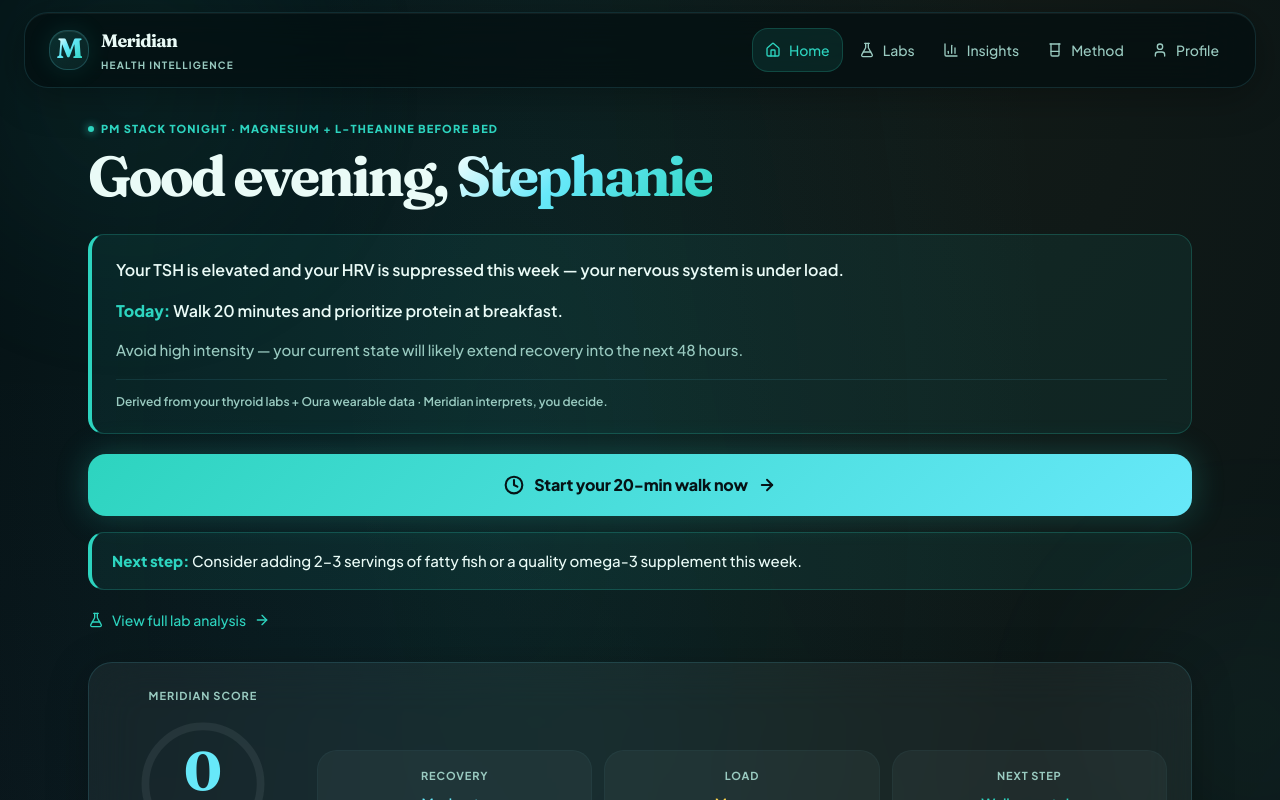
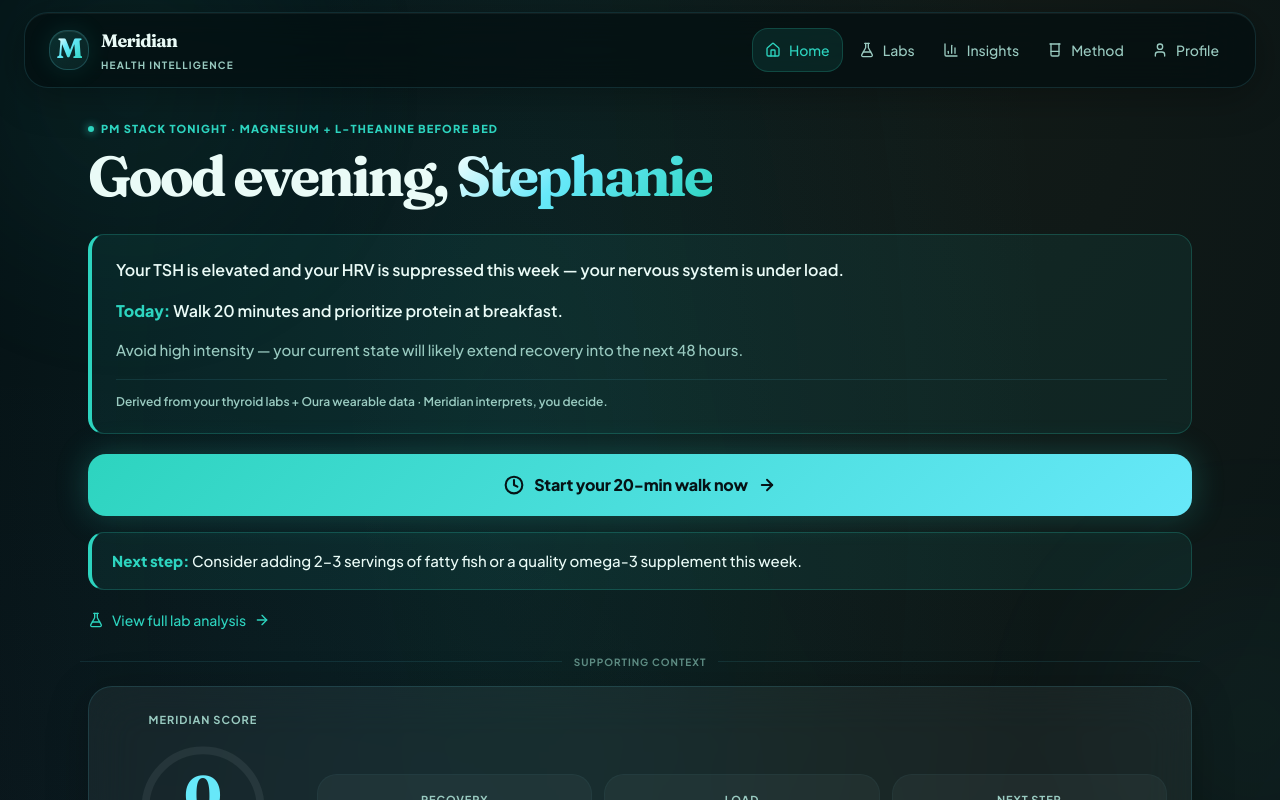
Before and after one commit to stepharlie/meridian-app, a Next.js app: page / in a window 1280 px wide. Shown: the top 800 px of the page. Built offline with nearby package versions, Linux system fonts and the light colour scheme.

Commit message:
Add files via upload

```diff
--- a/app/page.tsx
+++ b/app/page.tsx
@@ -64,8 +64,20 @@ function HomePage() {
       transform: ready ? "translateY(0)" : "translateY(8px)",
       transition: "opacity 0.35s cubic-bezier(.22,1,.36,1), transform 0.35s cubic-bezier(.22,1,.36,1)"
     }}>
+      {/* PRIMARY — What to do today */}
       <HomeGreeting />
       <HealthIntelligence />
+
+      {/* SEPARATOR — Visual break between directive and context */}
+      <div style={{ margin: "8px 16px 0", display: "flex", alignItems: "center", gap: "12px" }}>
+        <div style={{ flex: 1, height: "1px", background: "rgba(103,232,249,0.10)" }} />
+        <span style={{ fontSize: "10px", fontWeight: 700, color: "#5F8E85", textTransform: "uppercase", letterSpacing: "0.10em", whiteSpace: "nowrap" }}>
+          Supporting context
+        </span>
+        <div style={{ flex: 1, height: "1px", background: "rgba(103,232,249,0.10)" }} />
+      </div>
+
+      {/* SECONDARY — Context and detail */}
       <MeridianScore
         score={62}
         recovery="Moderate"
```
